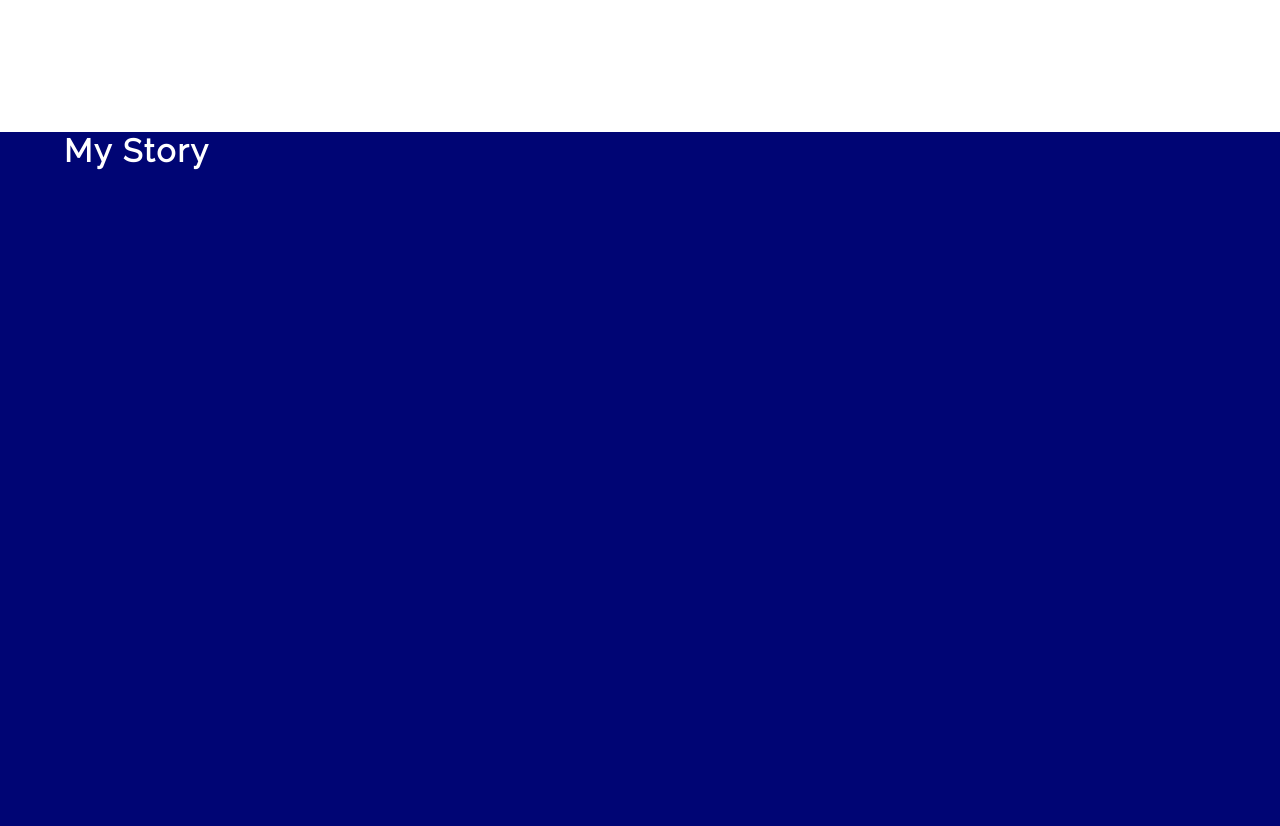
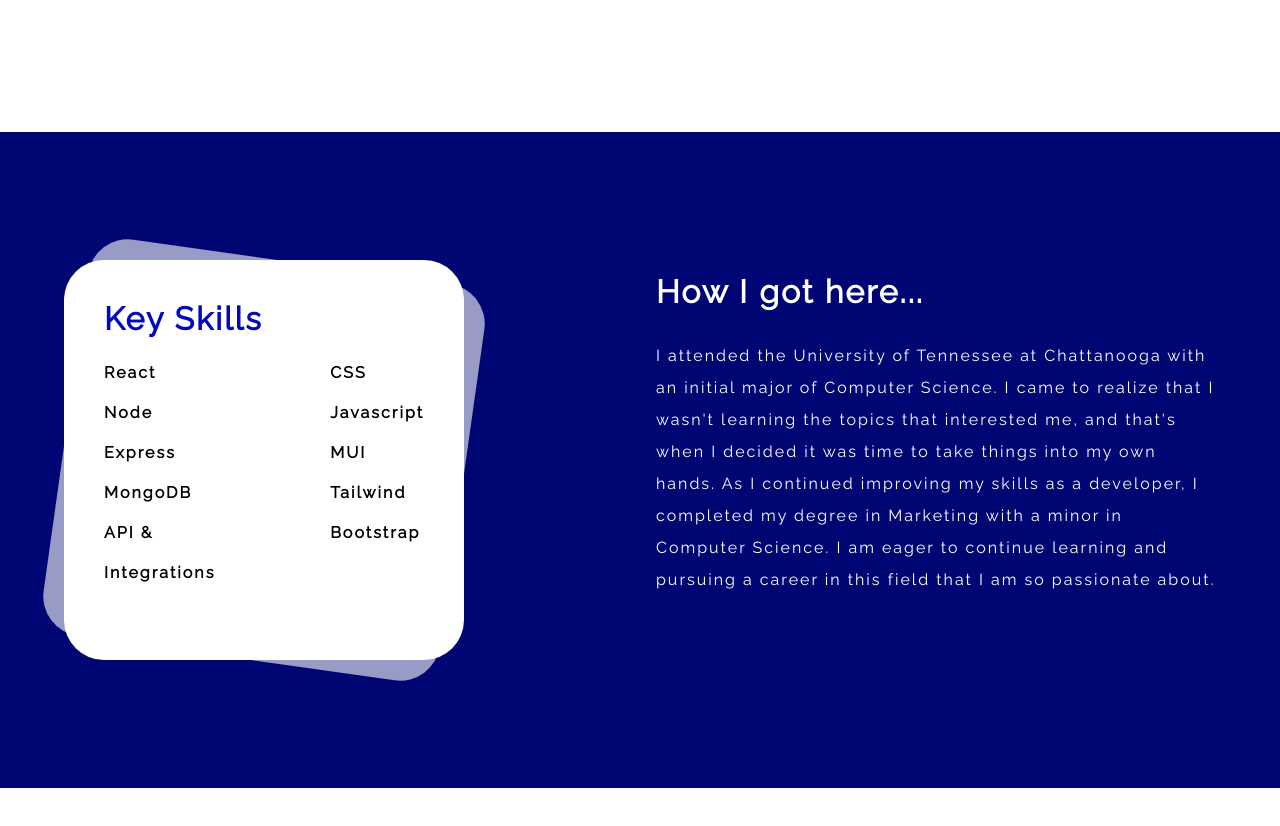
Before and after one commit to savagekyle/Portfolio, a React (Create React App) app: page / in a window 1280 px wide. Shown: the part 720-1546 px from the top of the page. After the commit the page ends 1508 px from the top, so only its background shows below. Built offline with nearby package versions, Linux system fonts and the light colour scheme.

Commit message:
About and skill sections implemented

```diff
--- /dev/null
+++ b/src/components/skills/index.css
@@ -0,0 +1,43 @@
+.skills {
+  background-color: var(--clr-white);
+  height: 25rem;
+  width: 25rem;
+  border-radius: 10%;
+  color: black;
+  padding: 2.5rem;
+  position: relative;
+  z-index: 1;
+}
+
+.skills h1 {
+  margin-bottom: 1rem;
+  font-weight: 600;
+  color: var(--blue-primary-500);
+}
+
+.skills::before {
+  content: "";
+  position: absolute;
+  top: 0;
+  left: 0;
+  border-radius: 10%;
+  width: 100%;
+  height: 100%;
+  opacity: 0.6;
+  background-color: var(--clr-white);
+  transform: rotate(8deg);
+  z-index: -1;
+}
+
+.skills-list {
+  gap: 5rem;
+}
+
+.skills-list li {
+  font-size: 1rem;
+  font-weight: 600;
+}
+
+.skills-list ul {
+  line-height: 2.5;
+}
--- /dev/null
+++ b/src/components/skills/index.jsx
@@ -0,0 +1,28 @@
+import React from "react";
+import "./index.css";
+
+const index = () => {
+  return (
+    <div className="skills">
+      <h1>Key Skills</h1>
+      <div className="flex spaceBetween skills-list">
+        <ul>
+          <li>React</li>
+          <li>Node</li>
+          <li>Express</li>
+          <li>MongoDB</li>
+          <li>API & Integrations</li>
+        </ul>
+        <ul>
+          <li>CSS</li>
+          <li>Javascript</li>
+          <li>MUI</li>
+          <li>Tailwind</li>
+          <li>Bootstrap</li>
+        </ul>
+      </div>
+    </div>
+  );
+};
+
+export default index;
--- a/src/scenes/about/index.css
+++ b/src/scenes/about/index.css
@@ -2,4 +2,15 @@
   background-color: var(--blue-primary-700);
   color: var(--clr-white);
   margin-top: 15rem;
+  padding-block: 8rem;
 }
+
+.story {
+  max-width: 35rem;
+  line-height: 2;
+}
+
+.story h1 {
+  font-size: 2rem;
+  margin-bottom: 1rem;
+}
--- a/src/scenes/about/index.jsx
+++ b/src/scenes/about/index.jsx
@@ -1,11 +1,24 @@
 import React from "react";
 import "./index.css";
+import Skills from "../../components/skills/index";
 
 const index = () => {
   return (
-    <div className="about fullHeight">
-      <div className="container">
-        <h1>My Story</h1>
+    <div className="about">
+      <div className="container flex spaceBetween">
+        <Skills />
+        <div className="story">
+          <h1>How I got here...</h1>
+          <p>
+            I attended the University of Tennessee at Chattanooga with an
+            initial major of Computer Science. I came to realize that I wasn't
+            learning the topics that interested me, and that's when I decided it
+            was time to take things into my own hands. As I continued improving
+            my skills as a developer, I completed my degree in Marketing with a
+            minor in Computer Science. I am eager to continue learning and
+            pursuing a career in this field that I am so passionate about.
+          </p>
+        </div>
       </div>
     </div>
   );
--- a/src/scenes/global/navbar/index.css
+++ b/src/scenes/global/navbar/index.css
@@ -21,7 +21,7 @@
   font-size: 1.2rem;
 }
 
-li:nth-child(4) {
+.nav li:nth-child(4) {
   color: var(--blue-primary-400);
   font-weight: bold;
 }
```
